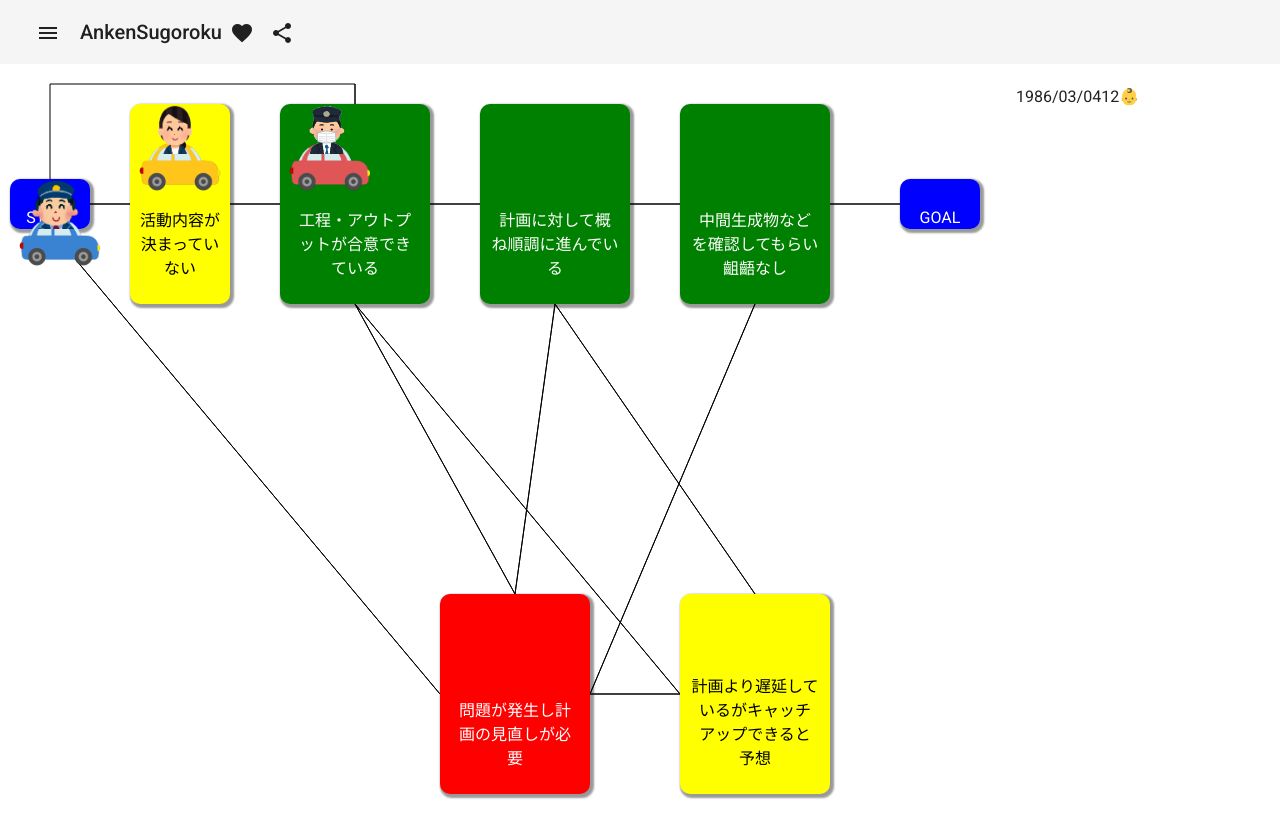
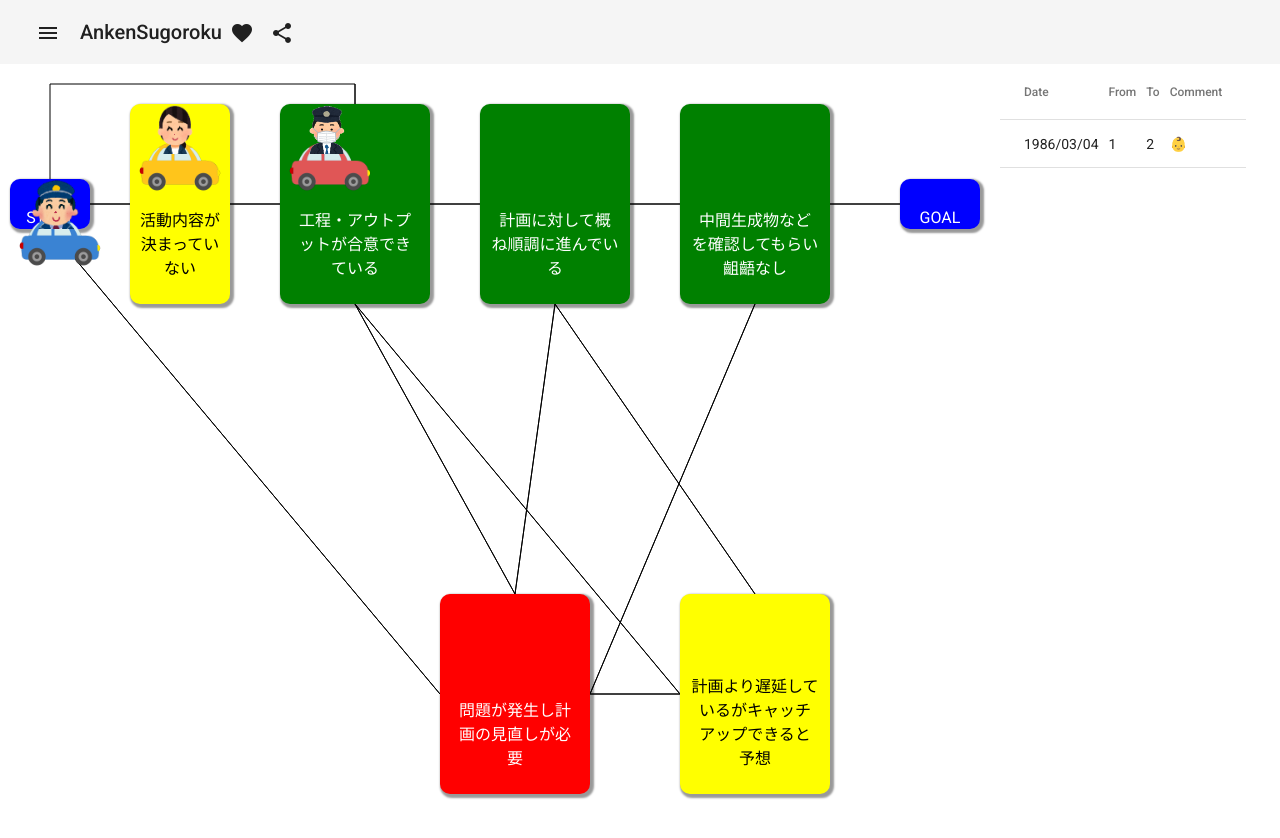
Before and after one commit to msntts/AnkenSugoroku, an Angular app in the folder src/: page / in a window 1280 px wide. Shown: the top 838 px of the page. Built offline with nearby package versions, Linux system fonts and the light colour scheme.

Commit message:
履歴表示にタイトルをつけたかったのでlistからtableに変更

```diff
--- a/src/src/app/app.module.ts
+++ b/src/src/app/app.module.ts
@@ -21,7 +21,7 @@ import { MatDialogModule} from '@angular/material/dialog';
 
 
 import { SettingAppComponent } from './view/setting-app/setting-app.component';
-import { MatListModule } from '@angular/material/list';
+import { MatTableModule } from '@angular/material/table';
 
 @NgModule({
   declarations: [
@@ -44,7 +44,7 @@ import { MatListModule } from '@angular/material/list';
     MatRadioModule,
     FormsModule,
     MatDialogModule,
-    MatListModule,
+    MatTableModule,
   ],
   providers: [
     BoardDataService
--- a/src/src/app/view/project-board-game-history/project-board-game-history.component.css
+++ b/src/src/app/view/project-board-game-history/project-board-game-history.component.css
@@ -0,0 +1,7 @@
+.cell-common {
+  padding-left: 10px;
+}
+
+.cell-text {
+  overflow-wrap: break-word;
+}
--- a/src/src/app/view/project-board-game-history/project-board-game-history.component.html
+++ b/src/src/app/view/project-board-game-history/project-board-game-history.component.html
@@ -1,8 +1,23 @@
-<mat-list>
-    <mat-list-item *ngFor="let history of histories">
-        <span>{{history.Date}}</span>
-        <span>{{history.From}}</span>
-        <span>{{history.To}}</span>
-        <span>{{history.Comment}}</span>
-    </mat-list-item>
-</mat-list>
+<table mat-table [dataSource]="histories">
+  <ng-container matColumnDef="Date">
+    <th mat-header-cell *matHeaderCellDef> Date </th>
+    <td mat-cell *matCellDef="let history"> {{history.Date}} </td>
+  </ng-container>
+
+  <ng-container matColumnDef="From">
+    <th class="cell-common" mat-header-cell *matHeaderCellDef> From </th>
+    <td class="cell-common" mat-cell *matCellDef="let history"> {{history.From}} </td>
+  </ng-container>
+
+  <ng-container matColumnDef="To">
+    <th class="cell-common" mat-header-cell *matHeaderCellDef> To </th>
+    <td class="cell-common" mat-cell *matCellDef="let history"> {{history.To}} </td>
+  </ng-container>
+
+  <ng-container matColumnDef="Comment">
+    <th class="cell-common" mat-header-cell *matHeaderCellDef> Comment </th>
+    <td class="cell-val cell-common" mat-cell *matCellDef="let history"> {{history.Comment}} </td>
+  </ng-container>
+  <tr mat-header-row *matHeaderRowDef="displayColumns"></tr>
+  <tr mat-row *matRowDef="let myRowData; columns: displayColumns"></tr>
+</table>
--- a/src/src/app/view/project-board-game-history/project-board-game-history.component.ts
+++ b/src/src/app/view/project-board-game-history/project-board-game-history.component.ts
@@ -1,7 +1,6 @@
 import { Component, OnInit } from '@angular/core';
 import { HistoryModel } from 'src/app/model/history.model';
 import { RecordService } from 'src/app/controller/record.service';
-
 
 @Component({
   selector: 'app-project-board-game-history',
@@ -14,8 +13,8 @@ export class ProjectBoardGameHistoryComponent implements OnInit {
     private recordService: RecordService
   ) { }
 
-  public histories: Array<HistoryModel>;
-
+  public histories: HistoryModel[];
+  public displayColumns = ["Date", "From", "To", "Comment"];
   ngOnInit(): void {
     this.histories = this.recordService.getPieceHistories();
   }
--- a/src/src/app/view/project-board-game/project-board-game.component.css
+++ b/src/src/app/view/project-board-game/project-board-game.component.css
@@ -1,8 +1,9 @@
-.all-contents {
+.contents-container {
     display: flex;
+    width: 100%;
 }
 
-.main-content {
+.sugoroku-content {
     position: relative;
 }
 
--- a/src/src/app/view/project-board-game/project-board-game.component.html
+++ b/src/src/app/view/project-board-game/project-board-game.component.html
@@ -23,8 +23,8 @@
 
 </mat-toolbar>
 
-<div class="all-contents">
-	<div class="main-content">
+<div class="contents-container">
+	<div class="sugoroku-content">
     	<div *ngFor="let square of squares">
         	<app-project-board-game-square [square]="square"></app-project-board-game-square>
     	</div>
```
